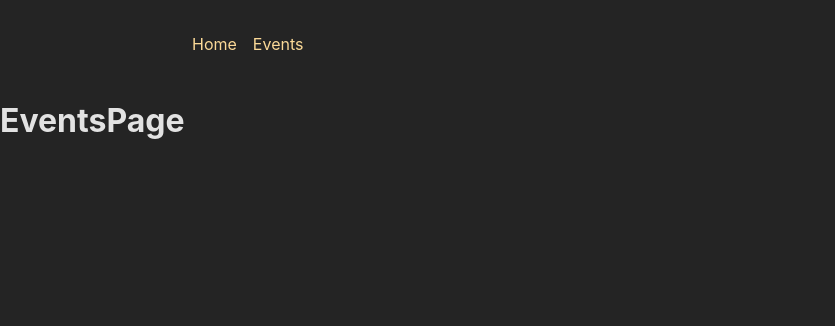
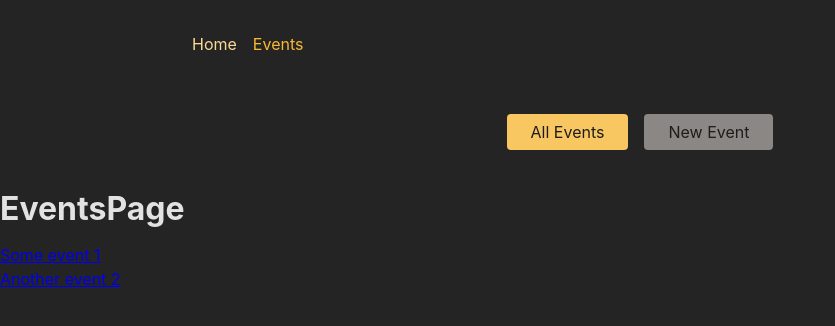
Before and after one commit to sunil04ce/react-complete-guide-S20-routing-with-backend, a React (Create React App) app in the folder frontend/: page /events in a window 1280 px wide. Shown: the top 326 px of the page, without its empty margins (0-835 px from the left). Built offline with nearby package versions, Linux system fonts and the light colour scheme.

Commit message:
done nested path using EventsRootLayout

```diff
--- a/frontend/src/App.js
+++ b/frontend/src/App.js
@@ -28,6 +28,7 @@
 import NewEventPage from "./pages/NewEvent";
 import EditEventPage from "./pages/EditEvent";
 import ErrorPage from "./pages/Error";
+import EventsRootLayout from "./pages/EventsRoot";
 
 const router = createBrowserRouter([
   {
@@ -36,10 +37,16 @@
     errorElement: <ErrorPage />,
     children: [
       { index: true, element: <HomePage /> },
-      { path: "events", element: <EventsPage /> },
-      { path: "events/:eventId", element: <EventDetailPage /> },
-      { path: "events/new", element: <NewEventPage /> },
-      { path: "events/:eventId/edit", element: <EditEventPage /> },
+      {
+        path: "events",
+        element: <EventsRootLayout />,
+        children: [
+          { index: true, element: <EventsPage /> },
+          { path: ":eventId", element: <EventDetailPage /> },
+          { path: "new", element: <NewEventPage /> },
+          { path: ":eventId/edit", element: <EditEventPage /> },
+        ],
+      },
     ],
   },
 ]);
--- a/frontend/src/components/EventsNavigation.js
+++ b/frontend/src/components/EventsNavigation.js
@@ -1,4 +1,5 @@
-import classes from './EventsNavigation.module.css';
+import { NavLink } from "react-router-dom";
+import classes from "./EventsNavigation.module.css";
 
 function EventsNavigation() {
   return (
@@ -6,10 +7,25 @@
       <nav>
         <ul className={classes.list}>
           <li>
-            <a href="/events">All Events</a>
+            <NavLink
+              to="/events"
+              className={({ isActive }) =>
+                isActive ? classes.active : undefined
+              }
+              end
+            >
+              All Events
+            </NavLink>
           </li>
           <li>
-            <a href="/events/new">New Event</a>
+            <NavLink
+              to="/events/new"
+              className={({ isActive }) =>
+                isActive ? classes.active : undefined
+              }
+            >
+              New Event
+            </NavLink>
           </li>
         </ul>
       </nav>
--- a/frontend/src/components/MainNavigation.js
+++ b/frontend/src/components/MainNavigation.js
@@ -1,4 +1,5 @@
-import classes from './MainNavigation.module.css';
+import { NavLink } from "react-router-dom";
+import classes from "./MainNavigation.module.css";
 
 function MainNavigation() {
   return (
@@ -6,10 +7,25 @@
       <nav>
         <ul className={classes.list}>
           <li>
-            <a>Home</a>
+            <NavLink
+              to="/"
+              className={({ isActive }) =>
+                isActive ? classes.active : undefined
+              }
+              end
+            >
+              Home
+            </NavLink>
           </li>
           <li>
-            <a>Events</a>
+            <NavLink
+              to="/events"
+              className={({ isActive }) =>
+                isActive ? classes.active : undefined
+              }
+            >
+              Events
+            </NavLink>
           </li>
         </ul>
       </nav>
--- a/frontend/src/pages/EventDetail.js
+++ b/frontend/src/pages/EventDetail.js
@@ -1,6 +1,14 @@
+import { useParams } from "react-router-dom";
+
 const EventDetailPage = () => {
+
+    const params = useParams();
+
     return (
-        <h1>EventDetailPage</h1>
+        <>
+            <h1>EventDetailPage</h1>
+            <p>Event Id : {params.eventId}</p>
+        </>
     )
 };
 
--- a/frontend/src/pages/Events.js
+++ b/frontend/src/pages/Events.js
@@ -1,8 +1,29 @@
+import { Link } from "react-router-dom";
+
+const DUMMY_EVENTS = [
+  {
+    id: "e1",
+    title: "Some event 1",
+  },
+  {
+    id: "e2",
+    title: "Another event 2",
+  },
+];
 
 const EventsPage = () => {
-    return (<h1>
-        EventsPage
-    </h1>);
+  return (
+    <>
+      <h1>EventsPage</h1>
+      <ul>
+        {DUMMY_EVENTS.map((event) => (
+          <li key={event.id}>
+            <Link to={event.id}>{event.title}</Link>
+          </li>
+        ))}
+      </ul>
+    </>
+  );
 };
 
 export default EventsPage;
--- /dev/null
+++ b/frontend/src/pages/EventsRoot.js
@@ -0,0 +1,13 @@
+import { Outlet } from 'react-router-dom';
+import EventsNavigation from '../components/EventsNavigation'
+
+const EventsRootLayout = () => {
+    return (
+        <>
+            <EventsNavigation />
+            <Outlet />
+        </>
+    );
+};
+
+export default EventsRootLayout;
```
